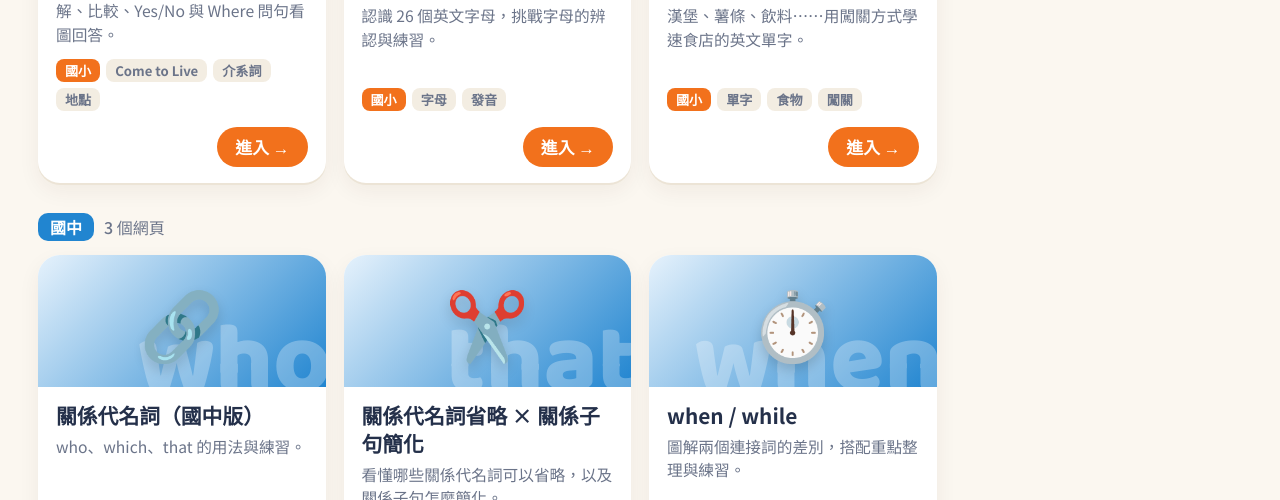
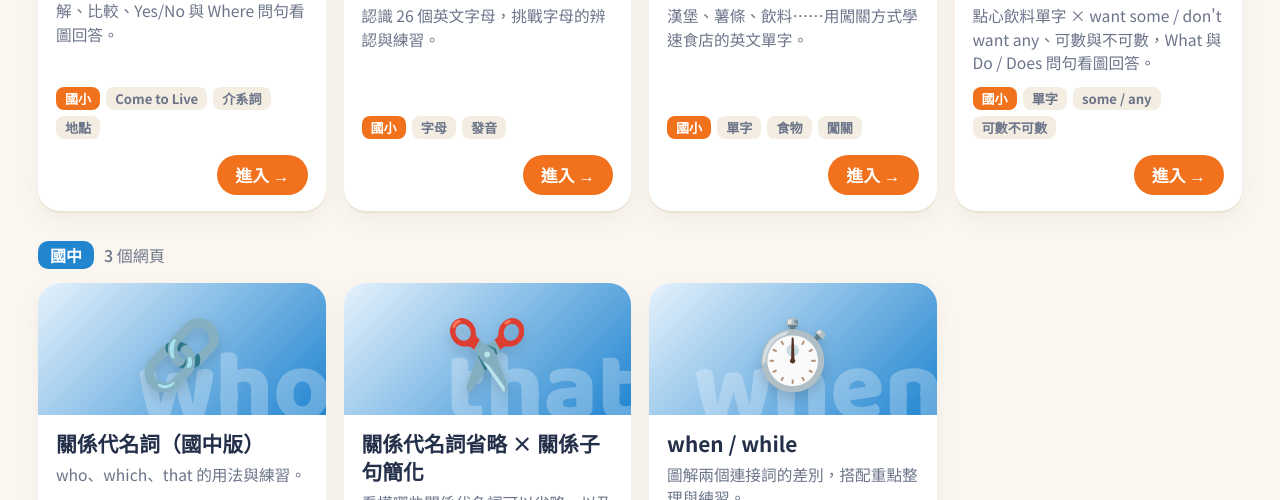
Before and after one commit to oohya330-glitch/english-classroom, a plain HTML site: page index.html in a window 1280 px wide. Shown: the part 600-1100 px from the top of the page. Drawn offline with Linux system fonts and the light colour scheme.

Commit message:
Add Snack Time! 點心飲料英文闖關 card
Co-Authored-By: Claude Opus 5.5 <noreply@anthropic.com>
Claude-Session: https://claude.ai/code/session_01JTfnezMSsaDczN3QNSwDgS

```diff
--- a/index.html
+++ b/index.html
@@ -116,6 +116,9 @@ const PAGES = [
   { level:'e', title:'Fast Food Fun! 速食英文闖關', desc:'漢堡、薯條、飲料……用闖關方式學速食店的英文單字。',
     tags:['單字','食物','闖關'], icon:'🍔', big:'Yum', url:'https://claude.ai/artifact/9Ms99cyjGAphay1XZ7jsWv' },
 
+  { level:'e', title:'Snack Time! 點心飲料英文闖關', desc:'點心飲料單字 × want some / don\'t want any、可數與不可數，What 與 Do / Does 問句看圖回答。',
+    tags:['單字','some / any','可數不可數'], icon:'🍪', big:'some', url:'https://claude.ai/artifact/7kdZ89hx9x5e9i6ag6CZE1' },
+
   { level:'j', title:'關係代名詞（國中版）', desc:'who、which、that 的用法與練習。', tags:['文法','關係代名詞'], icon:'🔗', big:'who', url:'https://claude.ai/artifact/E4nUuDiDer9ffp2FahLKEw' },
   { level:'j', title:'關係代名詞省略 × 關係子句簡化', desc:'看懂哪些關係代名詞可以省略，以及關係子句怎麼簡化。', tags:['文法','關係代名詞'], icon:'✂️', big:'that', url:'https://claude.ai/artifact/7y2vkmsi1qJCJNBDcbR8vB' },
   { level:'j', title:'when / while', desc:'圖解兩個連接詞的差別，搭配重點整理與練習。', tags:['文法','連接詞'], icon:'⏱️', big:'when', url:'https://claude.ai/artifact/2m2D9mMjkwUGceJq3RkTzu' },
```
